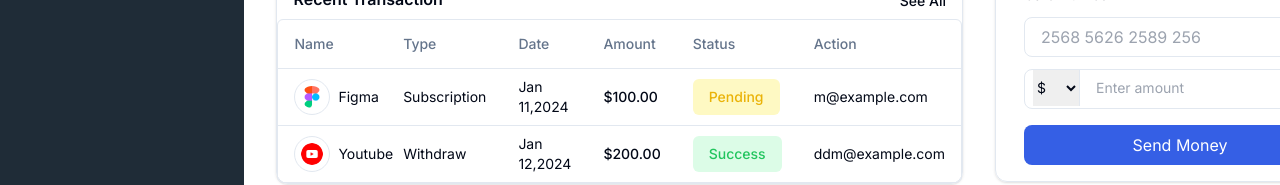
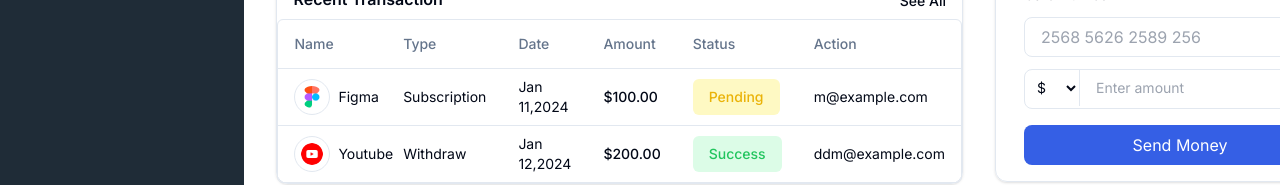
Before and after one commit to Sandeep18JS/FinServe, a Next.js app: page / in a window 1280 px wide. Shown: the part 512-697 px from the top of the page. Built offline with nearby package versions, Linux system fonts and the light colour scheme; what tailwindcss-debug-screens would draw is missing.

Commit message:
Update QuickTransfer.tsx

```diff
--- a/src/components/QuickTransfer.tsx
+++ b/src/components/QuickTransfer.tsx
@@ -12,19 +12,19 @@ export default function QuickTransfer({}: Props) {
           Card Number
         </label>
         <input
-          className="w-full h-10 border rounded-lg p-4"
+          className="bg-transparent w-full h-10 border rounded-lg p-4"
           id="name"
           placeholder="2568 5626 2589 256 "
         />
         <div className="w-full h-10 border rounded-lg focus-within:border-black focus-within:border-2">
-          <select className="bg-none h-9 border-r w-18 text-sm ml-2">
+          <select className="bg-transparent h-9 border-r w-18 text-sm ml-2">
             <option value="USD">$</option>
             <option value="EUR">€</option>
             <option value="GBP">₹</option>
             <option value="GBP">.ر.ق</option>
           </select>
           <input
-            className="ml-4 text-sm outline-none"
+            className="bg-transparent ml-4 text-sm outline-none"
             id="name"
             placeholder="Enter amount"
           />
```
